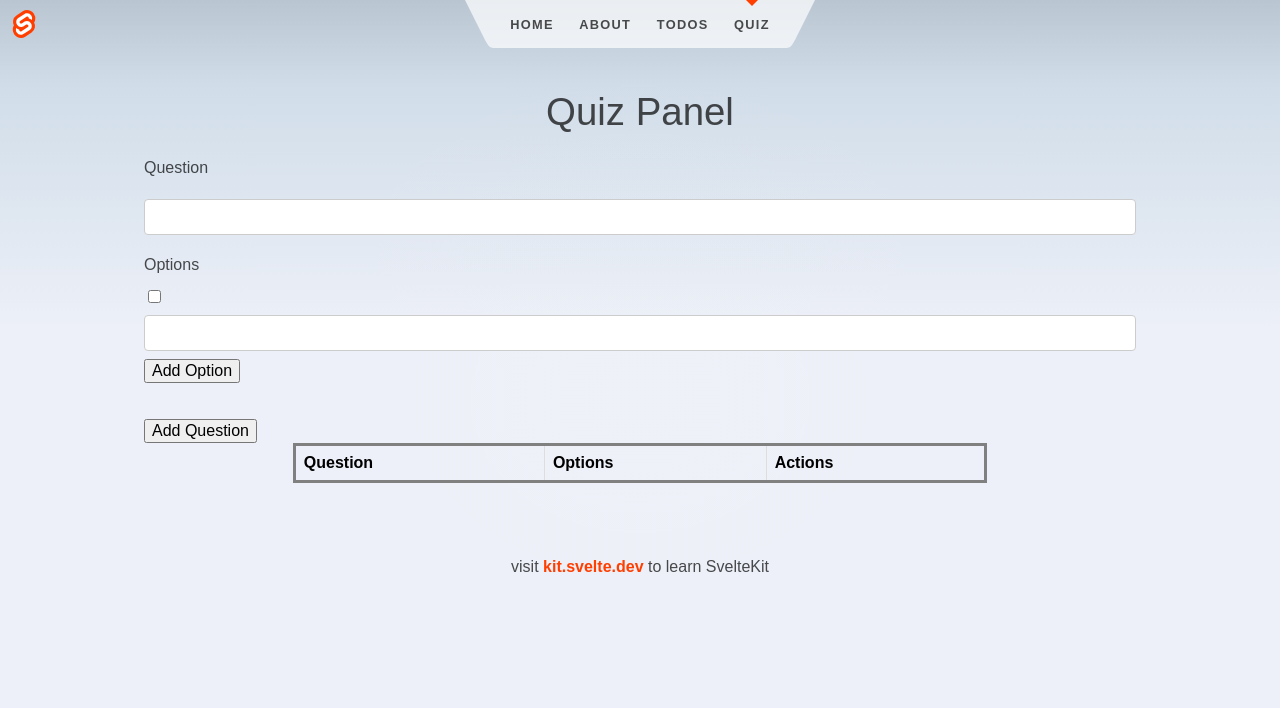
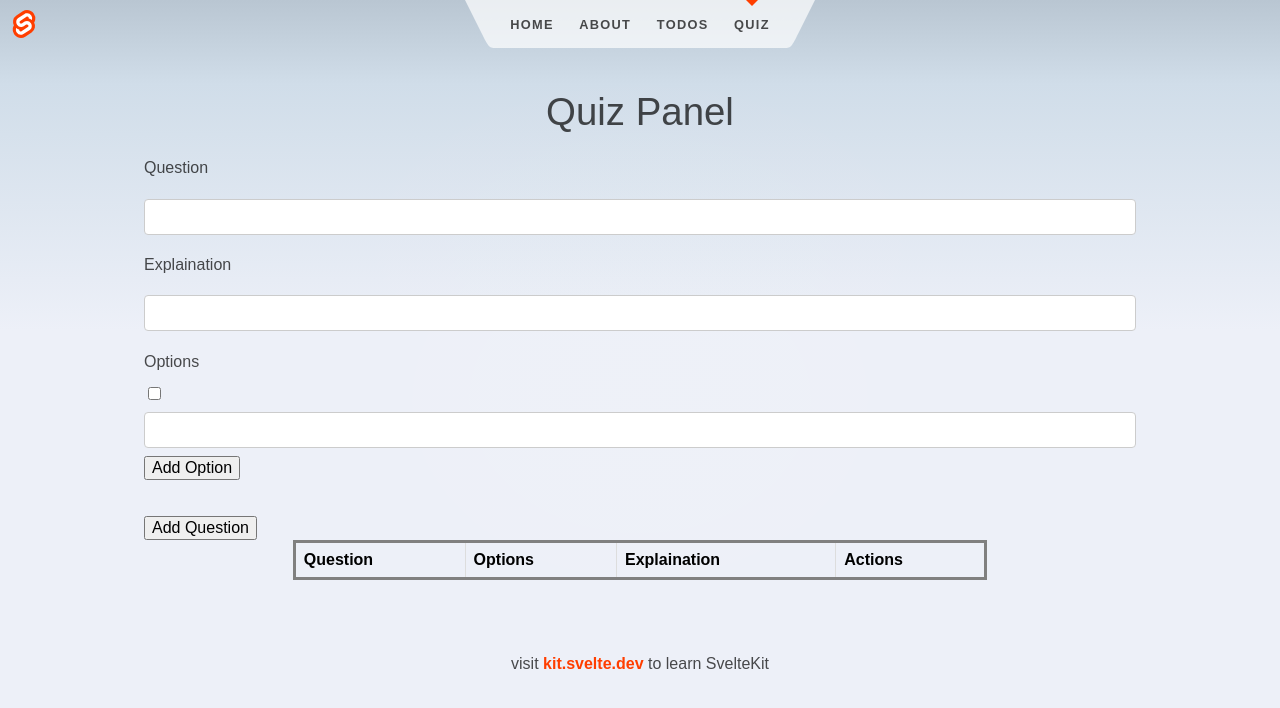
Before and after one commit to ashok-cse/my-sveltekit-app, a SvelteKit app: page /quiz in a window 1280 px wide. Shown: the top 708 px of the page. Built offline with nearby package versions, Linux system fonts and the light colour scheme.

Commit message:
Final Update le lo

```diff
--- a/src/routes/quiz/+page.svelte
+++ b/src/routes/quiz/+page.svelte
@@ -96,7 +96,8 @@ label.validation-error{
     let questions = []
     let question = {
         label: '',
-        options: []
+        options: [],
+        explaination: ''
     }
     let option = { value: '', isCorrect: false }
     function addNewOption() {
@@ -118,6 +119,7 @@ label.validation-error{
     function cleaQuestion() {
         question.label = ''
         question.options = []
+        question.explaination = ''
     }
 
     function delQuestion(question) {
@@ -139,9 +141,14 @@ label.validation-error{
 
     <div>
         <h1>Quiz Panel</h1>
+
         <div>
             <h2>Question</h2>
             <input type="text" bind:value={question.label} />
+            <br/>
+            <h2>Explaination</h2>
+            <input type="text" bind:value={question.explaination} />
+            <br/>
             <h2>Options</h2>
             <div>
                 <input type="checkbox" bind:checked={option.isCorrect} />
@@ -171,6 +178,7 @@ label.validation-error{
             <tr>
                 <th>Question</th>
                 <th>Options</th>
+                <th>Explaination</th>
                 <th>Actions</th>
             </tr>
         </thead>
@@ -186,6 +194,7 @@ label.validation-error{
                             </div>
                         {/each}
                     </td>
+                    <td contenteditable="true">{question.explaination}</td>
                     <td>
                         <br/>
                         <button on:click={delQuestion(question)}>Delete Question</button>
```
